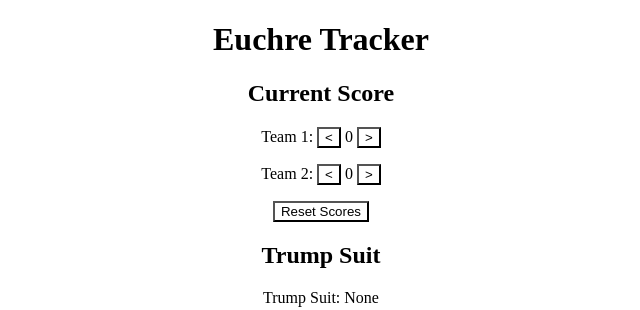
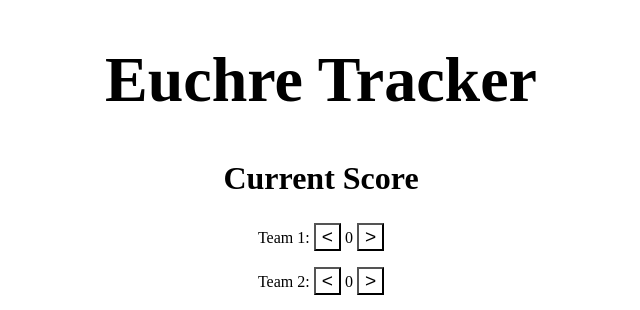
Before and after one commit to Patward22/euchre-counter, a website: page index.html in a window 1280 px wide. Shown: the top 310 px of the page, without its empty margins (319-959 px from the left). Drawn offline with Linux system fonts and the light colour scheme.

Commit message:
size changes

```diff
--- a/index.html
+++ b/index.html
@@ -14,7 +14,7 @@
     </center>
     </p>
 
-    <p><center>Team 2:
+    <p><center><class = normaltext>Team 2:</class>
       <button class = 'Score-Manager' onclick="decreaseTeam2Score()"><</button>
       <span id="team-2-score">0</span>
       <button class = 'Score-Manager' onclick="updateTeam2Score()">></button>
@@ -98,7 +98,7 @@
 
       //Update trump  suit to hearts
       function updateTrumpHearts() {
-        trumpSuit = "Hearts";
+        //trumpSuit = "Hearts";
         document.getElementById('trump-suit').innerText = trumpSuit;
       }
 
@@ -114,7 +114,7 @@
       }
       //Update trump  suit to spades
       function updateTrumpSpades() {
-        trumpSuit = "Spades"
+        trumpSuit = document.getElementById('Spades Image');
         document.getElementById('trump-suit').innerText = trumpSuit;
       }
       //resizing buttons
@@ -141,11 +141,22 @@
     .Score-Manager {
       color: black;
       background-color: white;
-      text-decoration:solid ;
+      font-size: larger;
     }
     .reset-button{
       background-color: white;
       color: black;
+      font-size: large;
+    }
+    h2{
+      font-size: xx-large;
+    }
+    h1{
+      font-size: 400%;
+      vertical-align: auto;
+    }
+    .normaltext{
+      font-size: 150%;
     }
 
     </style>
```
